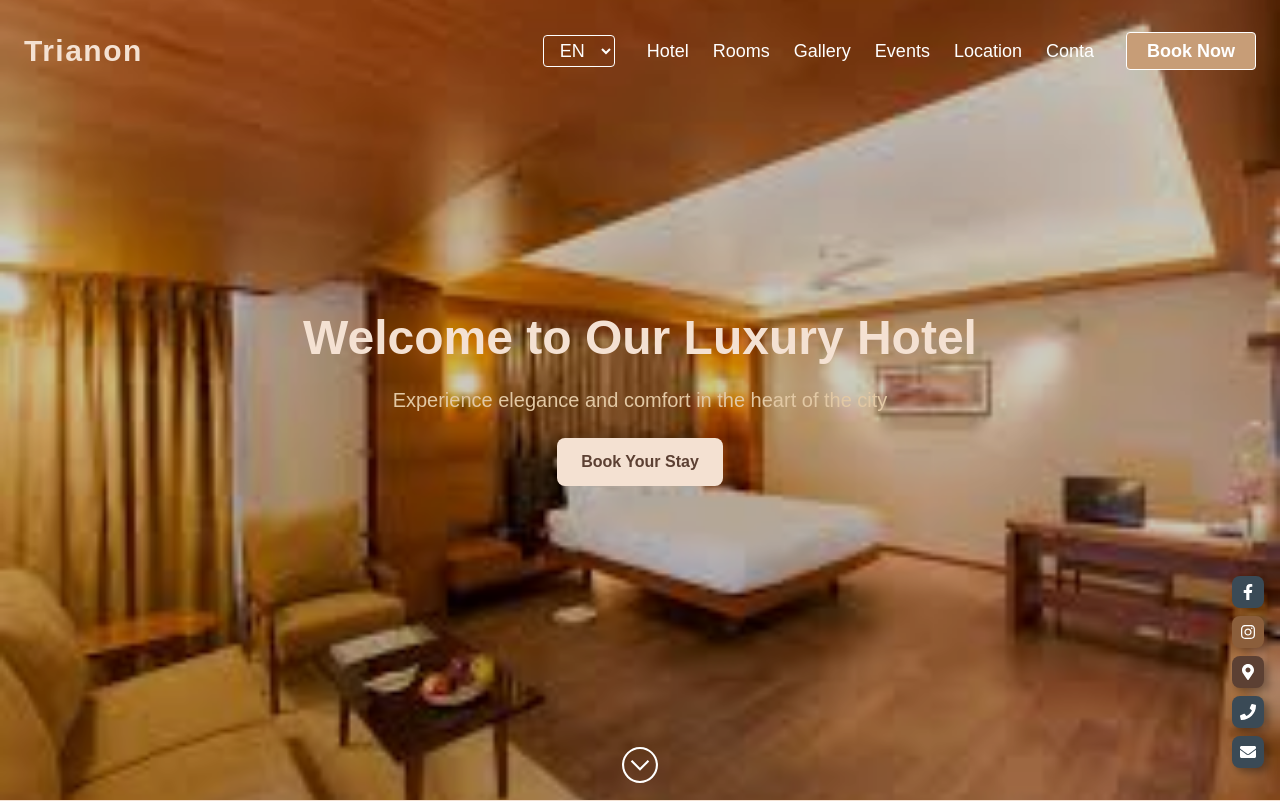
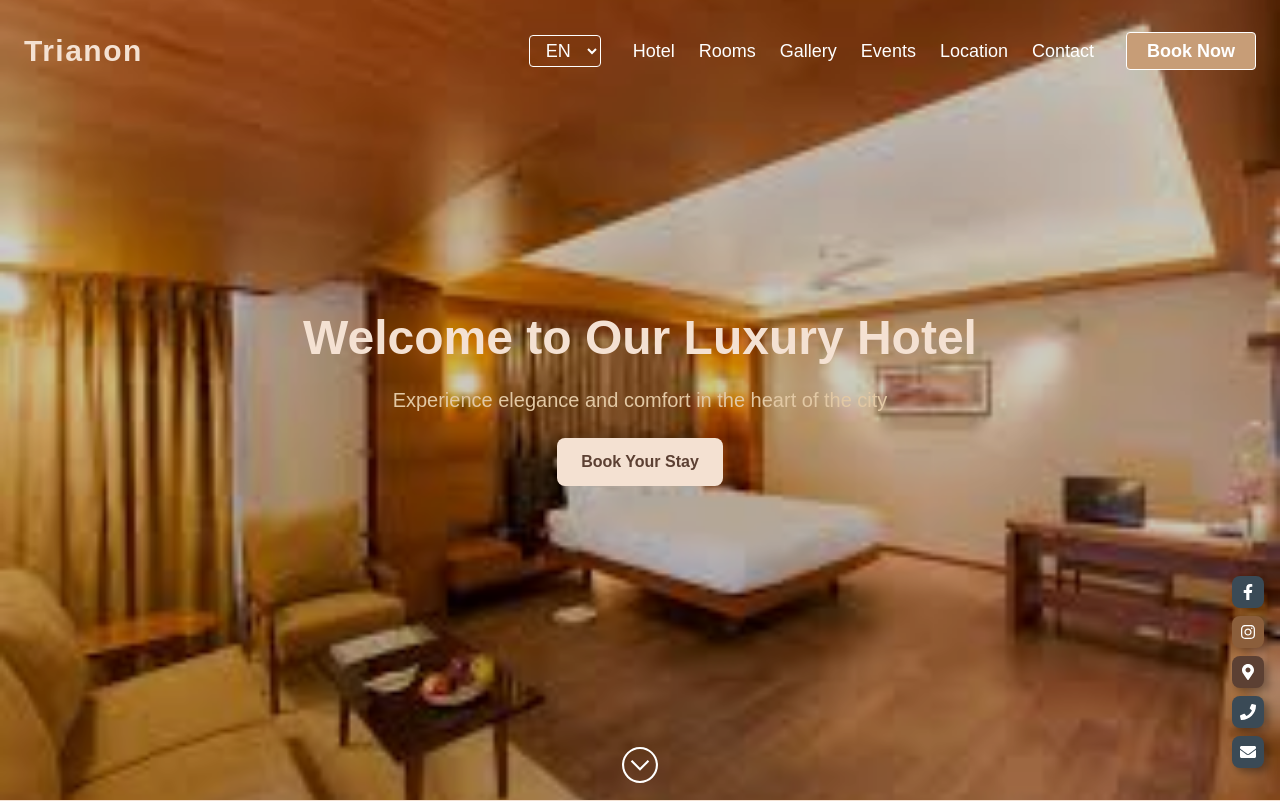
Before and after one commit to ELKOTEL/Trianon-front, a Next.js app: page / in a window 1280 px wide. Shown: the top 801 px of the page. Built offline with nearby package versions, Linux system fonts and the light colour scheme.

Commit message:
rd commit

```diff
--- a/src/components/Navbar.jsx
+++ b/src/components/Navbar.jsx
@@ -78,7 +78,7 @@ const NavLinks = () => (
       Location
     </Link>
     <Link href="/contact" className="text-white text-lg font-medium hover:text-[#C79D77] transition duration-300">
-      Conta
+      Contact
     </Link>
   </div>
 );
```
